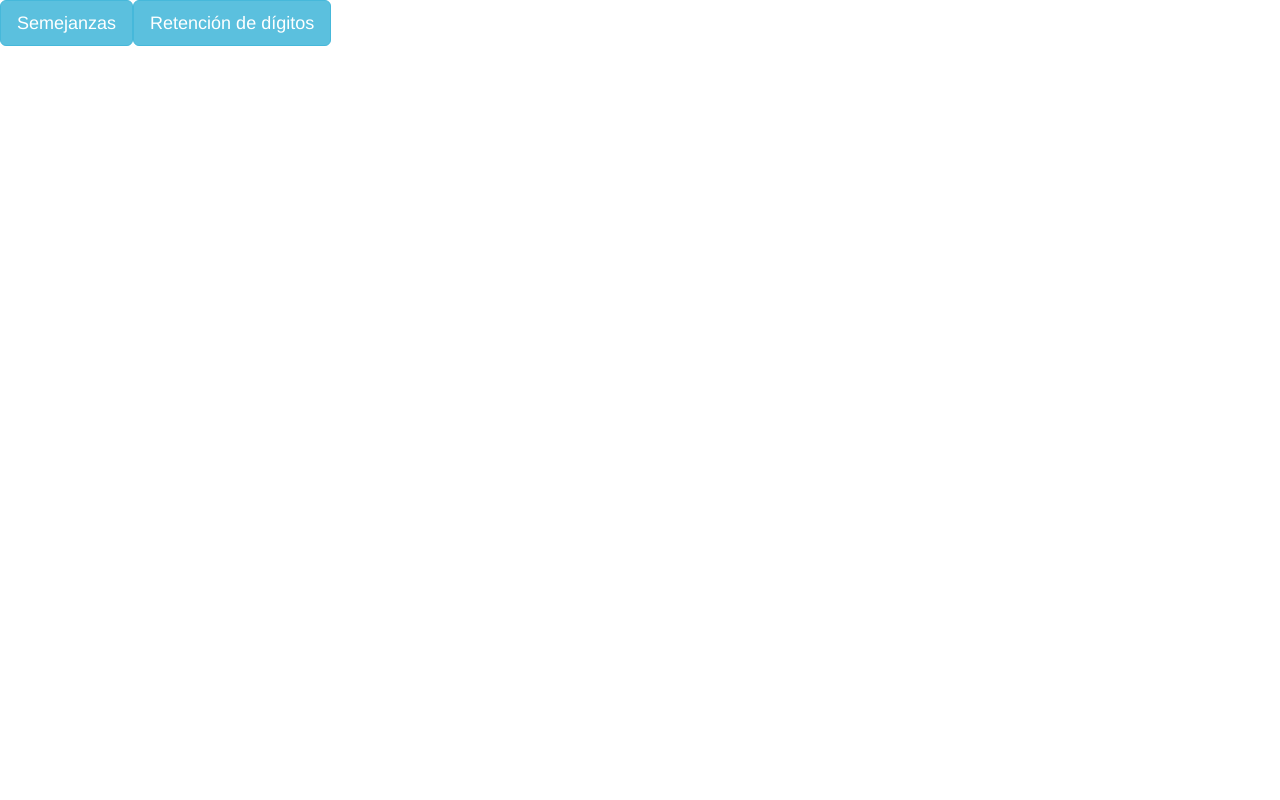
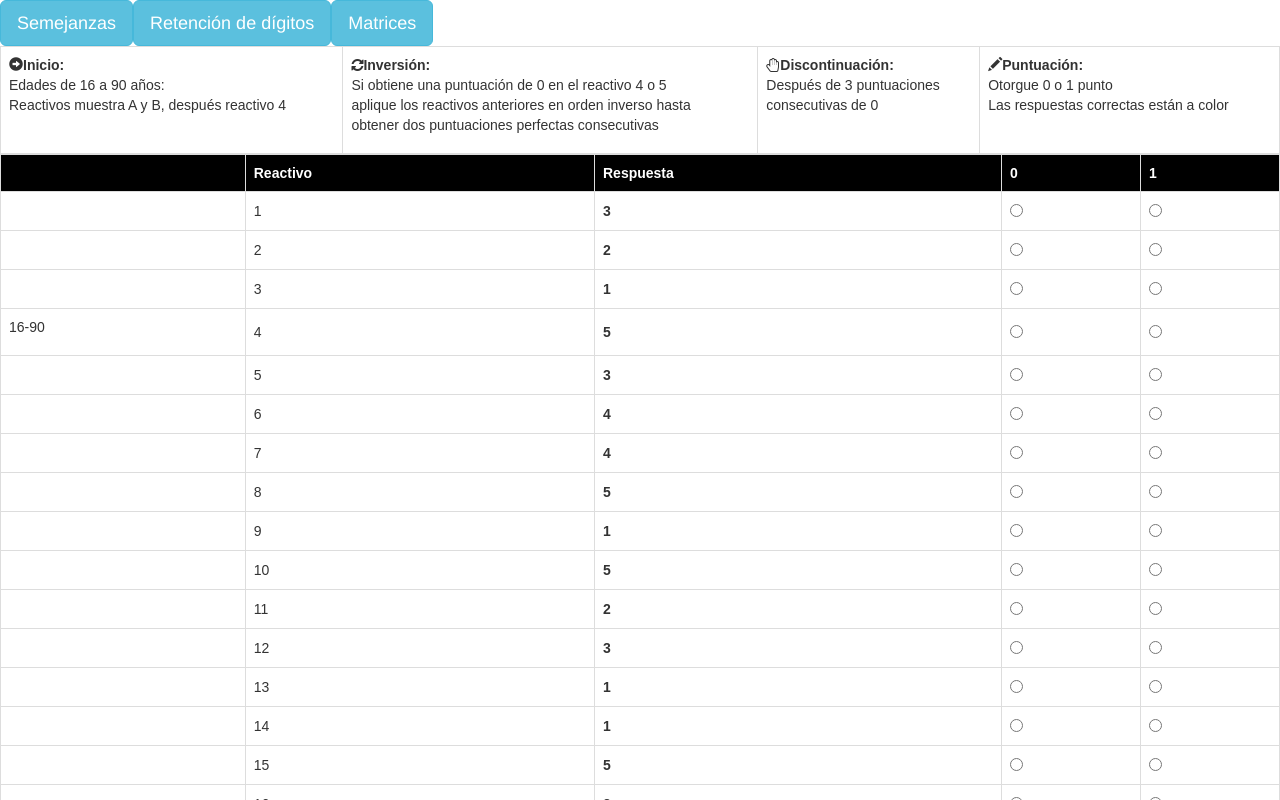
Before and after one commit to Negrinho1017/pruebas-psicologia, an Angular app in the folder frontend/: page /matrices in a window 1280 px wide. Before the commit this address led to /. Shown: the top 800 px of the page. Built offline with nearby package versions, Linux system fonts and the light colour scheme.

Commit message:
Matrices vista

```diff
--- a/frontend/src/app/app-routing.module.ts
+++ b/frontend/src/app/app-routing.module.ts
@@ -2,11 +2,13 @@ import { NgModule } from '@angular/core';
 import { CommonModule } from '@angular/common';
 import { SemejanzasComponent } from '../app/semejanzas/semejanzas.component'
 import { RetencionDigitosComponent } from '../app/retencion-digitos/retencion-digitos.component'
+import { MatricesComponent } from '../app/matrices/matrices.component'
 import { RouterModule, Routes } from '@angular/router';
 
 const routes: Routes =[
   { path: 'semejanzas', component: SemejanzasComponent },
-  { path: 'retencion-digitos', component: RetencionDigitosComponent }
+  { path: 'retencion-digitos', component: RetencionDigitosComponent },
+  { path: 'matrices', component: MatricesComponent }
 ]
 
 @NgModule({
--- a/frontend/src/app/app.component.html
+++ b/frontend/src/app/app.component.html
@@ -4,4 +4,7 @@
 <input type="button" class="btn btn-info btn-lg" value="Retención de dígitos"
 [routerLinkActive]="'active-link'" [routerLink]="['/retencion-digitos']">
 
+<input type="button" class="btn btn-info btn-lg" value="Matrices"
+[routerLinkActive]="'active-link'" [routerLink]="['/matrices']">
+
 <router-outlet></router-outlet>
--- a/frontend/src/app/app.module.ts
+++ b/frontend/src/app/app.module.ts
@@ -5,12 +5,14 @@ import { AppComponent } from './app.component';
 import { SemejanzasComponent } from './semejanzas/semejanzas.component';
 import { AppRoutingModule } from './/app-routing.module';
 import { RetencionDigitosComponent } from './retencion-digitos/retencion-digitos.component';
+import { MatricesComponent } from './matrices/matrices.component';
 
 @NgModule({
   declarations: [
     AppComponent,
     SemejanzasComponent,
-    RetencionDigitosComponent
+    RetencionDigitosComponent,
+    MatricesComponent
   ],
   imports: [
     BrowserModule,
--- /dev/null
+++ b/frontend/src/app/matrices/matrices.component.css
@@ -0,0 +1,20 @@
+table {
+    font-family: arial, sans-serif;
+    border-collapse: collapse;
+    width: 100%;
+  }
+
+  td, th {
+    border: 1px solid #dddddd;
+    text-align: left;
+    padding: 8px;
+  }
+
+  th {
+    background-color: black;
+    color: white;
+  }
+
+  #txtRespuesta {
+    width: 100%;
+  }
--- /dev/null
+++ b/frontend/src/app/matrices/matrices.component.html
@@ -0,0 +1,53 @@
+<html>
+
+<body>
+  <table>
+    <td>
+      <p>
+        <span class="glyphicon glyphicon-circle-arrow-right"></span>
+        <b>Inicio:</b> <br> Edades de 16 a 90 años: <br> Reactivos muestra A y B, después reactivo 4
+      </p>
+    </td>
+    <td>
+      <p>
+        <i class="fa fa-refresh"></i>
+        <b>Inversión:</b> <br> Si obtiene una puntuación de 0 en el reactivo 4 o 5<br> aplique los reactivos anteriores en
+        orden inverso hasta<br> obtener dos puntuaciones perfectas consecutivas
+      </p>
+    </td>
+    <td>
+      <p>
+        <i class="fa fa-hand-paper-o"></i>
+        <b>Discontinuación:</b> <br> Después de 3 puntuaciones<br> consecutivas de 0
+      </p>
+    </td>
+    <td>
+      <p>
+        <span class="glyphicon glyphicon-pencil"></span>
+        <b>Puntuación:</b> <br> Otorgue 0 o 1 punto<br> Las respuestas correctas están a color
+      </p>
+    </td>
+  </table>
+  <div class="table-responsive">
+    <table class="table">
+      <tr>
+        <th></th>
+        <th>Reactivo</th>
+        <th>Respuesta</th>
+        <th>0</th>
+        <th>1</th>
+      </tr>
+      <tr *ngFor="let item of respuestasCorrectas; let i = index">
+        <td>
+          <p *ngIf="i==3">16-90</p>
+        </td>
+        <td>{{i+1}}</td>
+        <td><b>{{item}}</b></td>
+        <td><input type="radio" id="p1"></td>
+        <td><input type="radio" id="p2"></td>
+      </tr>
+    </table>
+  </div>
+</body>
+
+</html>
--- /dev/null
+++ b/frontend/src/app/matrices/matrices.component.ts
@@ -0,0 +1,15 @@
+import { Component, OnInit } from '@angular/core';
+
+@Component({
+  selector: 'app-matrices',
+  templateUrl: './matrices.component.html',
+  styleUrls: ['./matrices.component.css']
+})
+export class MatricesComponent implements OnInit {
+  respuestasCorrectas: number[] = [3,2,1,5,3,4,4,5,1,5,2,3,1,1,5,2,3,2,1,4,5,1,4,2,3,4];
+  constructor() { }
+
+  ngOnInit() {
+  }
+
+}
```
Also changed, not shown: 1 other file (tests, documents, lock files or other folders).
